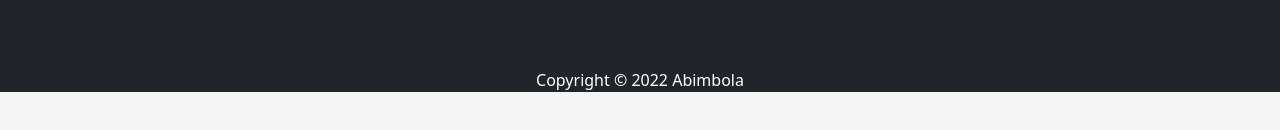
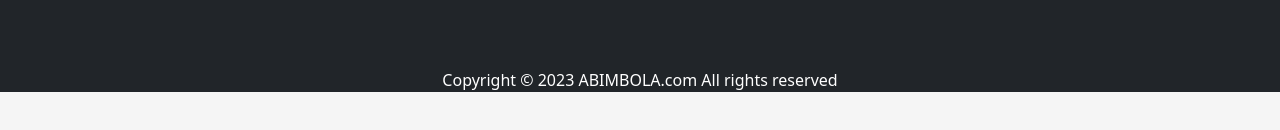
Before and after one commit to BimboAdesoye/react_e-commerce, a React (Vite) app: page /SingleProduct/1 in a window 1280 px wide. Shown: the part 628-758 px from the top of the page. Built offline with nearby package versions, Linux system fonts and the light colour scheme; no server answers.

Commit message:
chnage to the footer

```diff
--- a/src/layouts/Footer.jsx
+++ b/src/layouts/Footer.jsx
@@ -2,6 +2,7 @@ import "../styles/Footer.css";
 import { dataFooter } from "../FooterDB";
 
 const Footer = () => {
+  const copyRightYear = new Date().getFullYear()
   return (
     <div className="footer bg-dark text-white mt-5">
       <div className="container d-lg-flex justify-content-between align-items-between p-5">
@@ -29,7 +30,7 @@ const Footer = () => {
         })}
       </div>
       <p className="container text-center m-auto">
-        Copyright &copy; 2022 Abimbola{" "}
+        Copyright &copy; {copyRightYear} ABIMBOLA.com All rights reserved{" "}
       </p>
     </div>
   );
```
